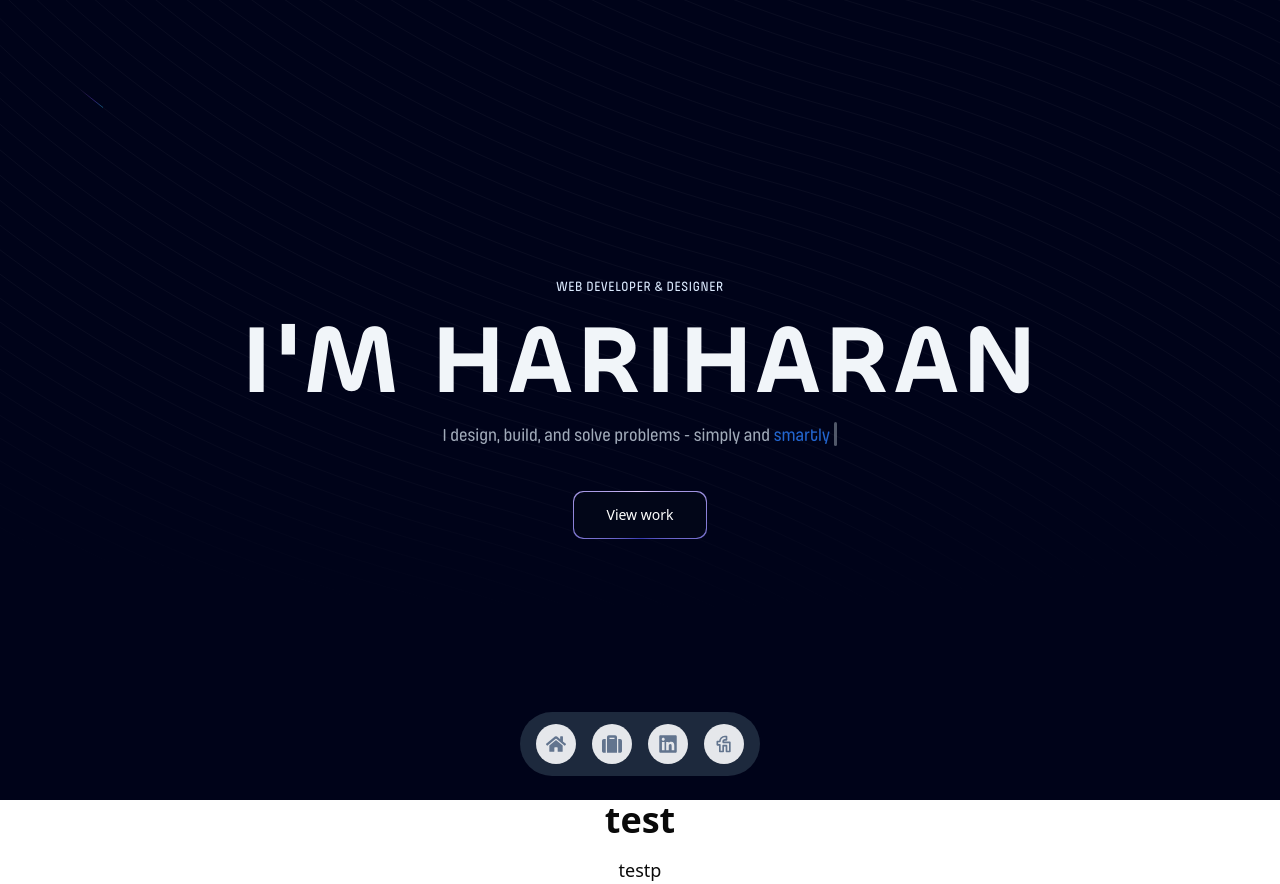
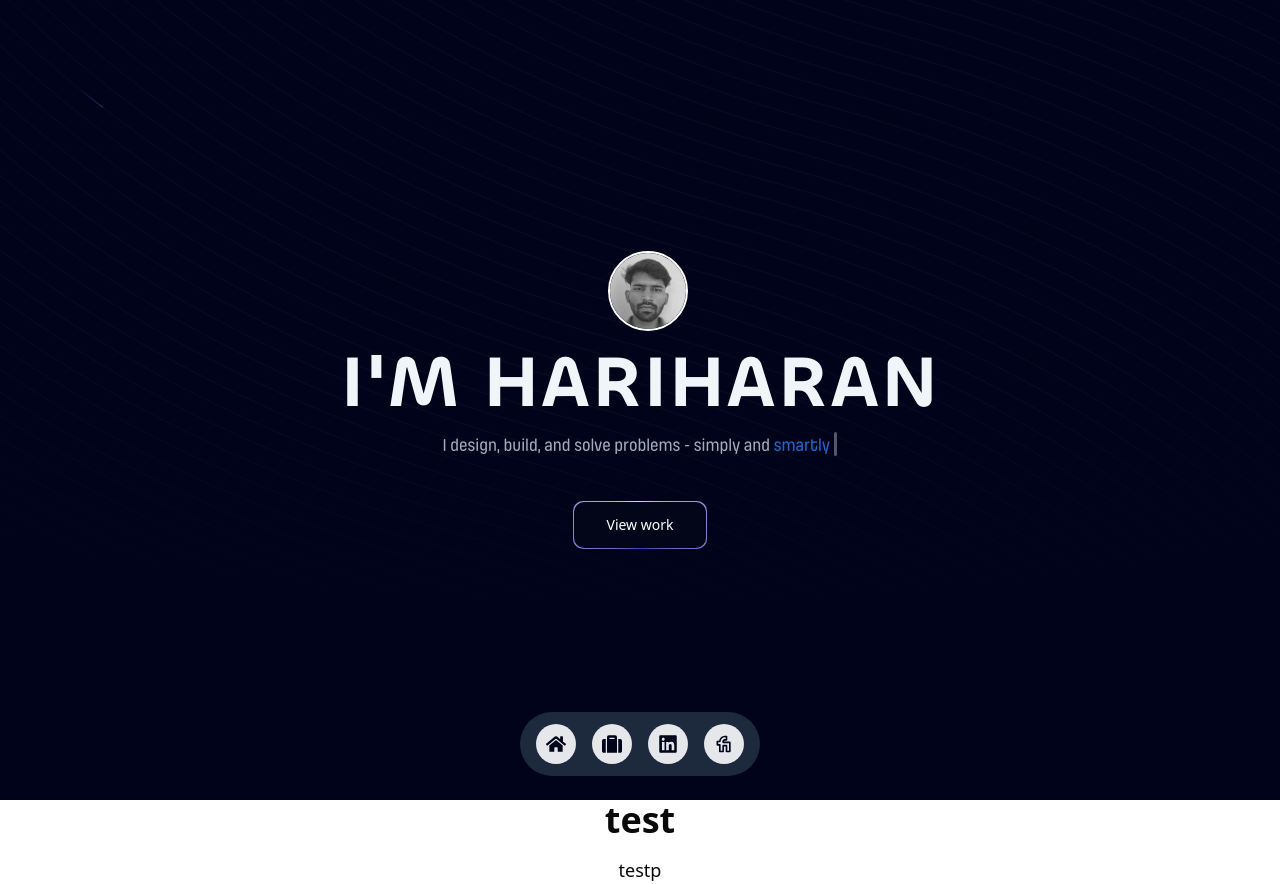
Before and after one commit to HariHaran086/personal-website-next-js, a Next.js app: page / in a window 1280 px wide. Built offline with nearby package versions, Linux system fonts and the light colour scheme.

Commit message:
Implement code changes to enhance functionality and improve performance

```diff
--- a/app/layout.tsx
+++ b/app/layout.tsx
@@ -65,10 +65,10 @@ export default function RootLayout({
       >
         <div className="fixed bottom-15 right-15 z-50 md:bottom-10 md:left-0 md:right-0 md:flex md:items-center md:justify-center md:rounded-tl-3xl md:rounded-tr-3xl md:p-4">
           <FloatingDock items={[
-            {title: "Home", icon: <FaHome className="h-full w-full text-slate-500 dark:text-slate-300"/>, href: "#home"},
-            {title: "Portfolio", icon: <FaSuitcase className="h-full w-full text-slate-500 dark:text-slate-300"/>, href: "#portfolio"},
-            {title: "LinkedIn", icon: <FaLinkedin className="h-full w-full text-slate-500 dark:text-slate-300"/>, href: "https://www.linkedin.com/in/hariharanmanochrasa/"},
-            {title: "Fiverr", icon: <TbBrandFiverr className="h-full w-full text-slate-500 dark:text-slate-300"/>, href: "https://www.fiverr.com/s/NND7QDR"}
+            {title: "Home", icon: <FaHome className="h-full w-full text-dark-blue dark:text-slate-300"/>, href: "#home"},
+            {title: "Portfolio", icon: <FaSuitcase className="h-full w-full text-dark-blue dark:text-slate-300"/>, href: "#portfolio"},
+            {title: "LinkedIn", icon: <FaLinkedin className="h-full w-full text-dark-blue dark:text-slate-300"/>, href: "https://www.linkedin.com/in/hariharanmanochrasa/"},
+            {title: "Fiverr", icon: <TbBrandFiverr className="h-full w-full text-dark-blue dark:text-slate-300"/>, href: "https://www.fiverr.com/s/NND7QDR"}
           ]}
             mobileClassName="fixed"
             desktopClassName="fixed"
--- a/components/hero.tsx
+++ b/components/hero.tsx
@@ -3,6 +3,8 @@ import { TextGenerateEffect } from "./ui/text-generate-effect";
 import { GradientButton } from "./ui/gradientbutton";
 // import { TextHoverEffect } from "./ui/text-hover-effect";
 import { TypewriterEffect } from "./ui/typewriter-effect";
+import { AnimatedTooltip } from "./ui/animated-tooltip";
+
 
 export default function Hero() {
   const words = [
@@ -43,28 +45,29 @@ export default function Hero() {
     <>
       <div className="h-screen relative flex flex-col items-center justify-center bg-dark-blue">
         <BackgroundBeams className="background-beams" />
-        <div className="z-10 max-w-5xl w-full text-center px-5">
-          <div className="mb-8">
-            <TextGenerateEffect
+        <div className="z-10 max-w-5xl w-full text-center">
+          <div
+            className=""
+          >
+            <div className={'flex justify-center items-center'}>
+              <AnimatedTooltip items={[{id: 1, name: "Hariharan", designation: "Web developer and designer", image: "/image.jpg"}]}/>
+            </div>
+            {/* <TextGenerateEffect
               className="text-sm font-medium text-center text-blue-100 uppercase font-pilcrow-medium tracking-wider mb-4"
               duration={1.5}
               words={"Web Developer & Designer"}
-            />
+            /> */}
             <TextGenerateEffect
-              className={`lg:text-8xl md:text-7xl sm:text-4xl text-3xl font-bold text-center mt-4 tracking-wide text-slate-100 font-chillax-semibold uppercase`}
+              className={`lg:text-7xl md:text-7xl sm:text-4xl text-3xl font-bold text-center mt-4 tracking-wide text-slate-100 font-chillax-semibold uppercase`}
               duration={2}
               words={"I'm Hariharan"}
             />
-
             <TypewriterEffect
               words={words}
               className="mt-3 text-slate-300 text-lg max-w-xl mx-auto leading-relaxed opacity-80 font-pilcrow-medium"
               startDelay={2}
             />
-
-
           </div>
-
           <div className="flex flex-wrap gap-4 justify-center mt-10">
             <GradientButton text="View work" />
           </div>
--- /dev/null
+++ b/components/ui/animated-tooltip.tsx
@@ -0,0 +1,97 @@
+"use client";
+
+import React, { useState } from "react";
+import {
+  motion,
+  useTransform,
+  AnimatePresence,
+  useMotionValue,
+  useSpring,
+} from "motion/react";
+import Image from "next/image";
+
+export const AnimatedTooltip = ({
+  items,
+}: {
+  items: {
+    id: number;
+    name: string;
+    designation: string;
+    image: string;
+  }[];
+}) => {
+  const [hoveredIndex, setHoveredIndex] = useState<number | null>(null);
+  const springConfig = { stiffness: 100, damping: 5 };
+  const x = useMotionValue(0); // going to set this value on mouse move
+  // rotate the tooltip
+  const rotate = useSpring(
+    useTransform(x, [-100, 100], [-45, 45]),
+    springConfig,
+  );
+  // translate the tooltip
+  const translateX = useSpring(
+    useTransform(x, [-100, 100], [-50, 50]),
+    springConfig,
+  );
+  const handleMouseMove = (event: any) => {
+    const halfWidth = event.target.offsetWidth / 2;
+    x.set(event.nativeEvent.offsetX - halfWidth); // set the x value, which is then used in transform and rotate
+  };
+
+  return (
+    <motion.div
+      initial={{ opacity: 0 }}
+      animate={{ opacity: 1 }}
+      transition={{ duration: 5 }}
+    >
+      {items.map((item, idx) => (
+        <div
+          className="group relative -mr-4"
+          key={item.name}
+          onMouseEnter={() => setHoveredIndex(item.id)}
+          onMouseLeave={() => setHoveredIndex(null)}
+        >
+          <AnimatePresence mode="popLayout">
+            {hoveredIndex === item.id && (
+              <motion.div
+                initial={{ opacity: 0, y: 20, scale: 0.6 }}
+                animate={{
+                  opacity: 1,
+                  y: 0,
+                  scale: 1,
+                  transition: {
+                    type: "spring",
+                    stiffness: 260,
+                    damping: 10,
+                  },
+                }}
+                exit={{ opacity: 0, y: 20, scale: 0.6 }}
+                style={{
+                  translateX: translateX,
+                  rotate: rotate,
+                  whiteSpace: "nowrap",
+                }}
+                className="absolute -top-16 left-1/2 z-50 flex -translate-x-1/2 flex-col items-center justify-center rounded-md bg-dark-blue px-4 py-2 text-xs shadow-xl"
+              >
+                <div className="absolute inset-x-10 -bottom-px z-30 h-px w-[20%] bg-gradient-to-r from-transparent via-emerald-500 to-transparent" />
+                <div className="absolute -bottom-px left-10 z-30 h-px w-[40%] bg-gradient-to-r from-transparent via-sky-500 to-transparent" />
+                <div className="relative z-30 text-base font-bold text-white">
+                  {item.name}
+                </div>
+                <div className="text-xs text-white font-pilcrow-medium tracking-wide">{item.designation}</div>
+              </motion.div>
+            )}
+          </AnimatePresence>
+          <Image
+            onMouseMove={handleMouseMove}
+            height={140}
+            width={140}
+            src={item.image}
+            alt={item.name}
+            className="relative !m-0 h-20 w-20 rounded-full border-2 border-white object-cover object-top !p-0 transition duration-500 group-hover:z-30 group-hover:scale-105"
+          />
+        </div>
+      ))}
+    </motion.div>
+  );
+};
```
Also changed, not shown: public/Image.jpg (added).
